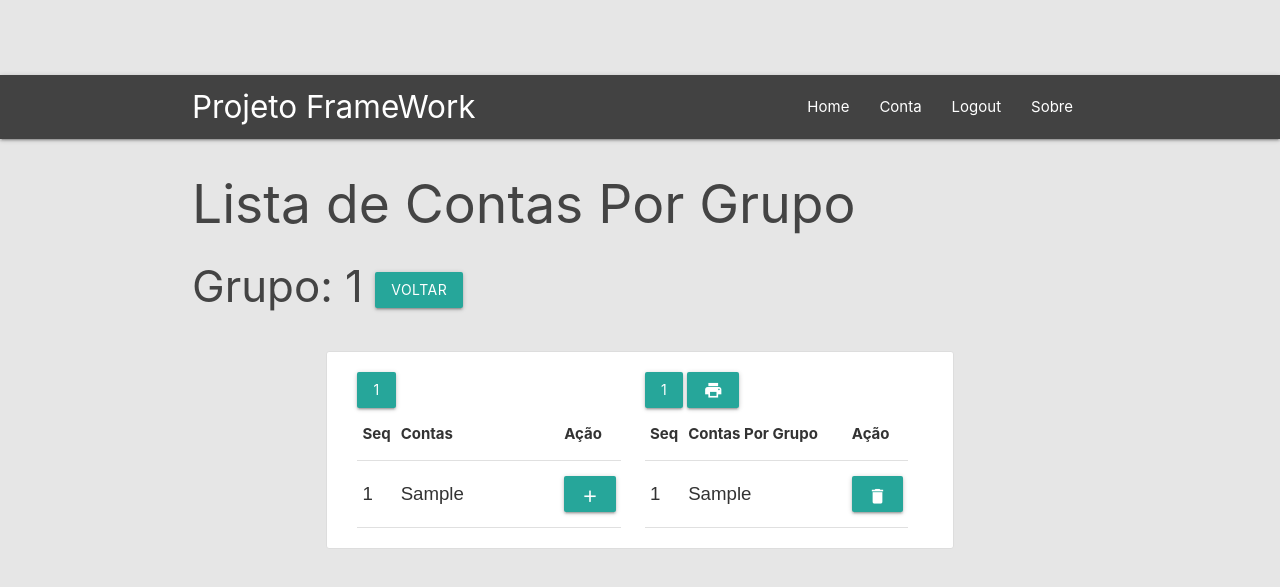
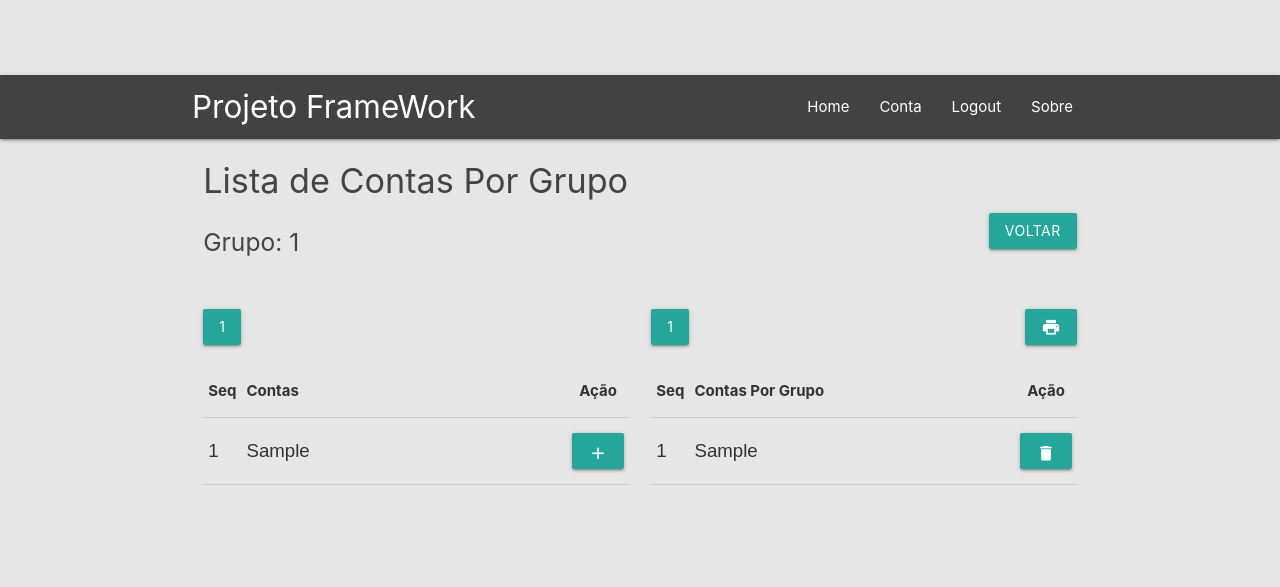
Before and after one commit to AcarlosSoares/framework_md, a Flask app: page /grupo/acessarConta/1/1 in a window 1280 px wide. Shown: the top 587 px of the page. Run offline with Flask 2, Linux system fonts and the light colour scheme; a user stored in the database is signed in; tables that the repository leaves empty hold one stand-in row (values such as "Sample post"); some libraries are stand-ins or nearby versions.

Commit message:
Atualização dia 15/12/2019 as 19:00

```diff
--- a/app/grupo/templates/lista_conta_grupo.html
+++ b/app/grupo/templates/lista_conta_grupo.html
@@ -1,34 +1,42 @@
 {% extends "layout.html" %}
 {% block content %}
+
+<div class="col s12">
 
 	<!--------------------------- LISTA DA TABELAS DE ASSOCIAÇÃO -------------------------->
 
 	<!-- Título  -->
-<h2>
+	<h4>
 		{{ title1 }}
-</h2>
+	</h4>
+
+	<div class="row">
 
 		<!-- Sub-Título  -->
-<h3>
+		<div class="col s6 left-align">
+			<h5>
 				Grupo: {{ nome_super }}
+			</h5><br>
+		</div>
 
+		<div class="col s6 right-align">
 			<!-- Botão Voltar -->
 		  <a href="{{ url_for('grupo.acessarGrupo') }}" class="btn btn-outline-info float-md-right my-2" role="button" aria-pressed="true">Voltar</a>
+		</div>
 
-</h3><br>
+	</div>
 
-<div class="container">
-
-	<div class="content-section col-md-12">
+	<div class="row">
 
 <!----------------------- LISTA DA TABELA 2 -------------------------->
-		<div class="wrap">
+		<div class="col s6 left-align">
 
 			<!-- Painel de Ordenação e Pesquisa -->
 			<form action="{{ url_for('grupo.acessarGrupo', id_super=id_super, nome_super=nome_super) }}" method="POST">
 
 				<!-- Painel Paginação e Botões Imprimir -->
-				<div>
+				<div class="row">
+					<div class="col s6 left-align">
 					{% for page_num2 in dados2.iter_pages(left_edge=1, right_edge=1, left_current=1, right_current=2) %}
 					  {% if page_num2 %}
 					    {% if dados2.page == page_num2 %}
@@ -42,6 +50,7 @@
 					{% endfor %}
 
 					</div>
+				</div>
 
 			</form>
 
@@ -53,7 +62,7 @@
 					<tr>
 						<th class="text-center" style="width: 30px">Seq</th>
 						<th class="text-center" style="width: 600px">Contas</th>
-						<th class="text-center" style="width: 60px">Ação</th>
+						<th class="text-center center-align" style="width: 60px">Ação</th>
 					</tr>
 				</thead>
 
@@ -64,7 +73,7 @@
 						<tr>
 							<td style="vertical-align:middle">{{ dado.id }}</td>
 							<td style="vertical-align:middle">{{ dado.usuario }}</td>
-							<td class="text-center">
+							<td class="text-center center-align">
 
 								<!-- Botão Adicionar -->
 								<a href="{{ url_for('grupo.adicionarConta', id_data=dado.id, id_super=id_super, nome_super=nome_super) }}" class="btn btn-ligth btn-sm" value="Adicionar" aria-label="Adicionar" aria-pressed="true" alt="Adicionar" title="Adicionar">
@@ -80,14 +89,15 @@
 		</div>
 
 	<!----------------------- LISTA DA TABELA 1 -------------------------->
-		<div class="wrap">
+		<div class="col s6 right-align">
 
 			<!-- Painel de Ordenação e Pesquisa -->
 			<form action="{{ url_for('grupo.acessarConta', id_super=id_super, nome_super=nome_super) }}" method="POST">
 				{{ form.csrf_token }}
 
 				<!-- Painel Paginação e Botões Imprimir -->
-				<div>
+				<div class="row">
+					<div class="col s6 left-align">
 					{% for page_num in dados1.iter_pages(left_edge=1, right_edge=1, left_current=1, right_current=2) %}
 					  {% if page_num %}
 					    {% if dados1.page == page_num %}
@@ -99,12 +109,14 @@
 					    ...
 					  {% endif %}
 					{% endfor %}
+					</div>
 
+					<div class="col s6 right-align">
 		      <!-- Botão Imprimir -->
 					<a href="{{ url_for('grupo.imprimir2', id_super=id_super, nome_super=nome_super) }}" class="btn btn-ligth btn-sm float-sm-right" value="Imprimir" aria-label="Imprimir" aria-pressed="true" alt="Imprimir" title="Imprimir">
 					  <i class="material-icons cor-marrom">print</i>
 					</a>
-
+					</div>
 				</div>
 
 			</form>
@@ -117,7 +129,7 @@
 					<tr>
 						<th class="text-center" style="width: 30px">Seq</th>
 						<th class="text-center" style="width: 600px">Contas Por Grupo</th>
-						<th class="text-center" style="width: 60px">Ação</th>
+						<th class="text-center center-align" style="width: 60px">Ação</th>
 					</tr>
 				</thead>
 
@@ -128,7 +140,7 @@
 						<tr>
 							<td style="vertical-align:middle">{{ dado.id }}</td>
 							<td style="vertical-align:middle">{{ dado.usuario }}</td>
-							<td class="text-center">
+							<td class="text-center center-align">
 
 								<!-- Botão Excluir -->
 								<a href="#" class="btn btn-ligth btn-sm" role="button" aria-label="Excluir" aria-pressed="true" data-toggle="modal" title="Excluir" data-target="#excluirModal1{{ dado.id }}">
--- a/app/templates/layout.html
+++ b/app/templates/layout.html
@@ -144,7 +144,10 @@
   <!--JavaScript at end of body for optimized loading-->
   <script src="https://cdnjs.cloudflare.com/ajax/libs/materialize/1.0.0-beta/js/materialize.min.js"></script>
 
-  <script>
+  <script src="http://ajax.googleapis.com/ajax/libs/jquery/1.9.1/jquery.min.js" type="text/javascript"></script>
+
+
+  <script type = "text/javascript">
 
     // Sidenav
     const sideNav = document.querySelector('.sidenav');
@@ -168,20 +171,34 @@
 
     // Modal
 
+    $(document).ready(function() {
+      // the "href" attribute of .modal-trigger must specify the modal ID that wants to be triggered
+      /*$('.view').click(function (){
+        $('#modal1').modal('open');
+        alert('edskjcxnm');
+      });*/
+      /*$('.view').leanModal();*/
+      $('#excluirModal').modal('open');
+    });
+
+    $(document).ready(function () {
+      $('.modal').modal();
+    });
+
     const modal = document.querySelectorAll('.modal');
     const instance = M.Modal.init(modal);
 
 
-    // $(document).ready(function(){
-      // var instance = M.Modal.getInstance('.modal');
-      // instance.open();
-      // $('#modal1').openModal();
-    // })
+    $(document).ready(function(){
+      var instance = M.Modal.getInstance('.modal');
+      instance.open();
+      // $('.modal').openModal();
+    })
 
-    // $(document).ready(function(){
-    //   // the "href" attribute of .modal-trigger must specify the modal ID that wants to be triggered
-    //   $('.modal-trigger').leanModal();
-    // });
+    $(document).ready(function(){
+      // the "href" attribute of .modal-trigger must specify the modal ID that wants to be triggered
+      $('.modal-trigger').leanModal();
+    });
 
 
   </script>
--- a/create_db.py
+++ b/create_db.py
@@ -47,7 +47,7 @@ class Usuario(db.Model):
   matricula = db.Column("ds_matricula_usu", db.String(50))
   cpf = db.Column("ds_cpf_usu", db.String(50))
   foto = db.Column("ds_foto_usu", db.String(20), default='default.jpg')
-  setor_id = db.Column(db.Integer, db.ForeignKey('setor_set.id_setor'), unique=True)
+  setor_id = db.Column(db.Integer, db.ForeignKey('setor_set.id_setor'), unique=False)
   conta_id = db.Column(db.Integer, db.ForeignKey('conta_con.id_conta'), unique=True)
 
 
```
Also changed, not shown: app/conta/templates/lista_grupo_conta.html (+14 -13 lines). Lines whose indentation alone changed are shown as unchanged.
